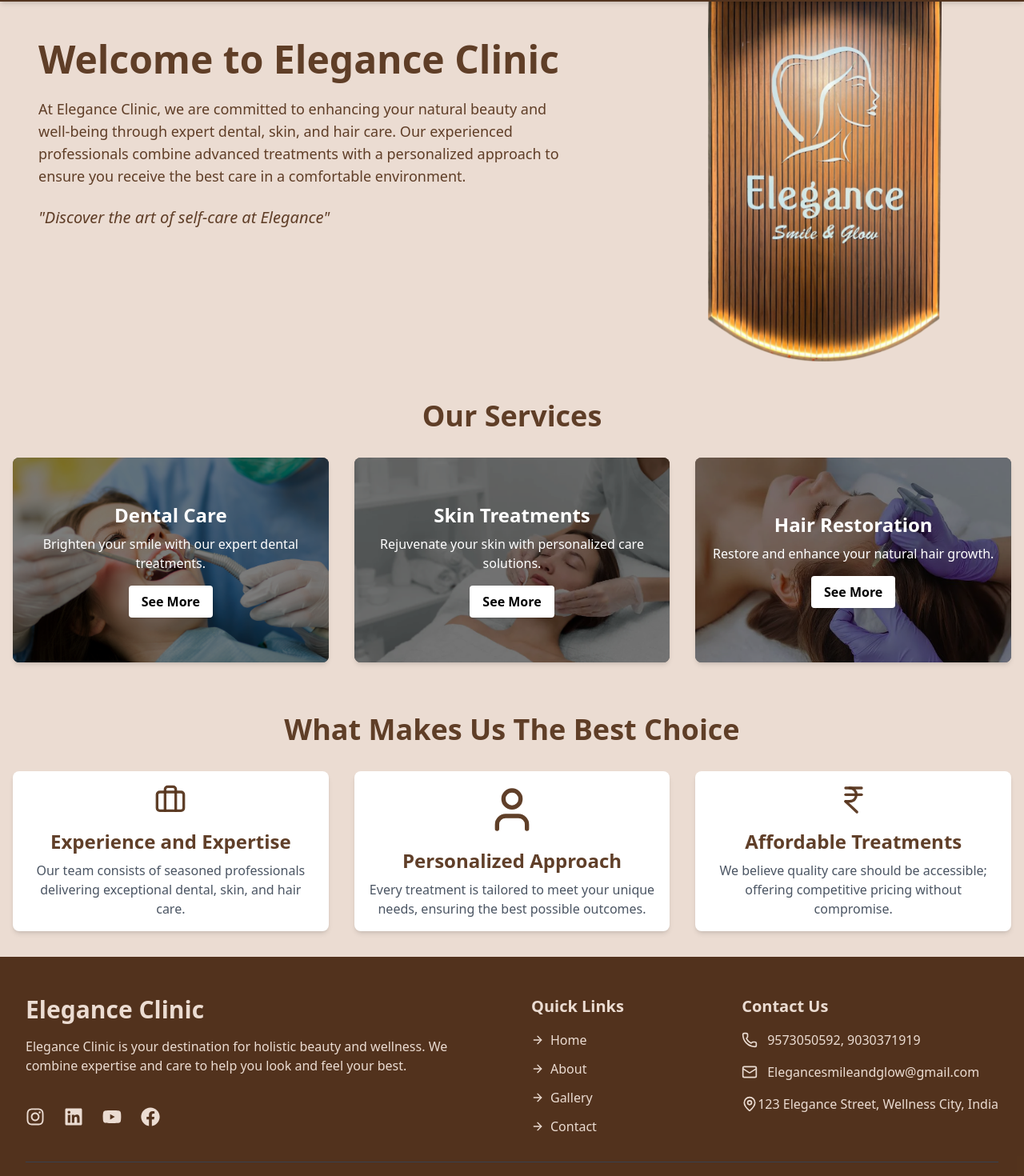
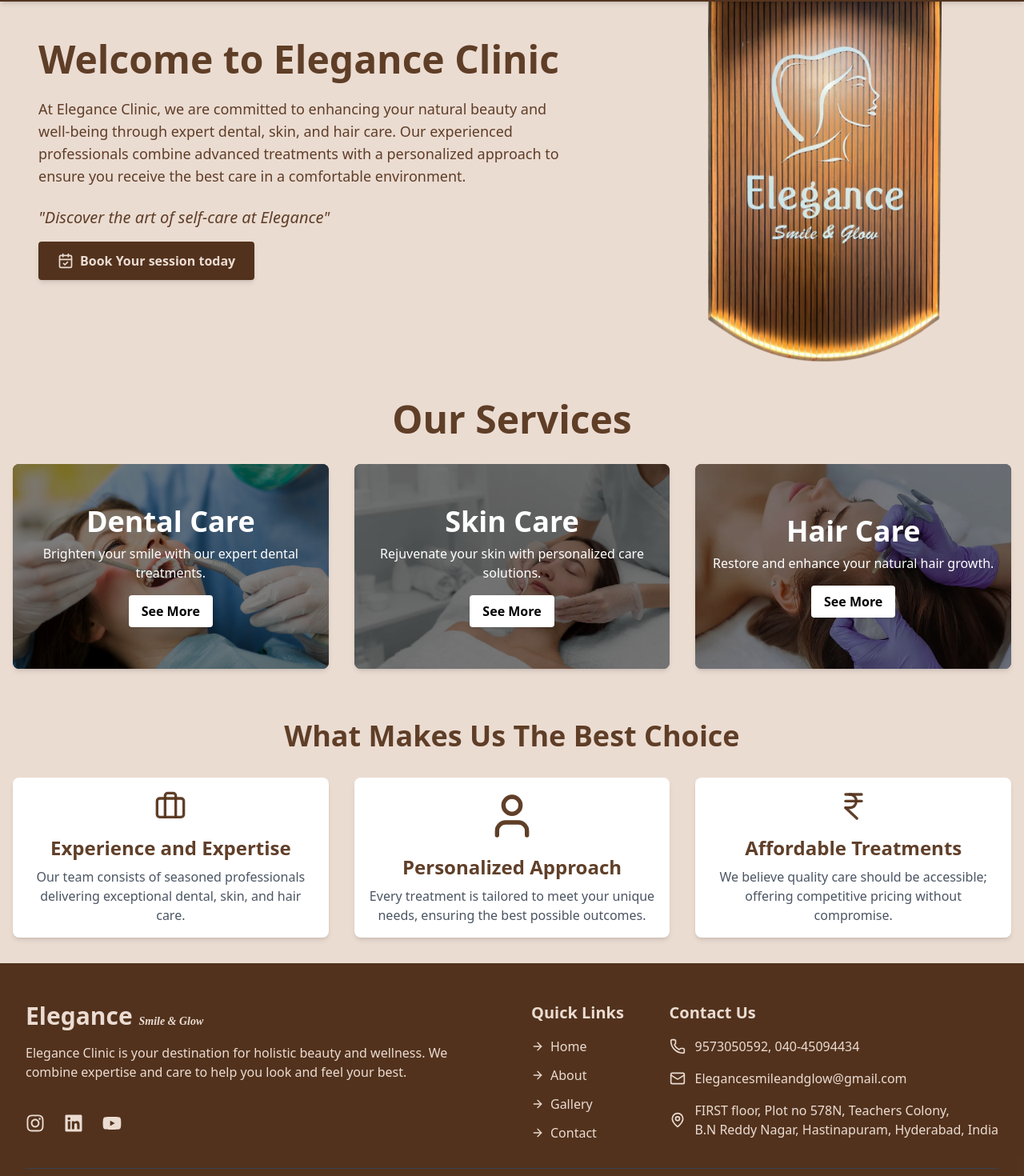
Before and after one commit to kmanichandana/elegance-clinic, a Next.js app: page / in a window 1280 px wide. Shown: the part 80-1550 px from the top of the page at 80% size. Built offline with nearby package versions, Linux system fonts and the light colour scheme.

Commit message:
added gmap and styling

```diff
--- a/src/app/admin/login/page.tsx
+++ b/src/app/admin/login/page.tsx
@@ -66,7 +66,7 @@ export default function AdminLogin() {
         </div>
         <button
           type="submit"
-          className="w-full bg-primary text-secondary py-3 rounded font-semibold hover:bg-secondary hover:text-primary transition"
+          className="w-full bg-primary text-secondary py-3 rounded font-semibold transition-transform transform hover:scale-105"
         >
           Login
         </button>
--- a/src/app/components/Footer.tsx
+++ b/src/app/components/Footer.tsx
@@ -13,7 +13,7 @@ export default function Footer() {
         <div className="flex flex-col">
           {/* Logo */}
           <div className="text-3xl font-bold mb-4">
-            Elegance Clinic
+            Elegance <span className="text-sm font-cursive italic">Smile &amp; Glow</span>
           </div>
 
           {/* Description */}
@@ -22,24 +22,21 @@ export default function Footer() {
             We combine expertise and care to help you look and feel your best.
           </p>
           <div className="mt-10 flex justify-start gap-6">
-            <Link href="https://instagram.com" target="_blank" className="hover:text-white transition">
+            <Link href="https://www.instagram.com/elegance_cosmetic_care?igsh=eWhycWs1ZXZ2dnEw&utm_source=qr" target="_blank" className="hover:text-white transition">
               <FaInstagram className="w-6 h-6" />
             </Link>
             <Link href="https://linkedin.com" target="_blank" className="hover:text-white transition">
               <FaLinkedin className="w-6 h-6" />
             </Link>
-            <Link href="https://youtube.com" target="_blank" className="hover:text-white transition">
+            <Link href="https://www.youtube.com/@Elegance_Dental_Clinic" target="_blank" className="hover:text-white transition">
               <FaYoutube className="w-6 h-6" />
-            </Link>
-            <Link href="https://facebook.com" target="_blank" className="hover:text-white transition">
-              <FaFacebook className="w-6 h-6" />
             </Link>
           </div>
         </div>
 
 
         {/* Right Half - Links + Contact Info */}
-        <div className="flex flex-col md:flex-row gap-8">
+        <div className="flex flex-col md:flex-row gap-25">
 
           {/* Quick Links */}
           <div className="flex-1">
@@ -78,15 +75,15 @@ export default function Footer() {
             <ul className="space-y-4">
               <li className="flex items-center">
                 <PhoneIcon className="w-5 h-5 mr-3" />
-                <span>9573050592, 9030371919</span>
+                <span>9573050592, 040-45094434</span>
               </li>
               <li className="flex items-center">
                 <MailIcon className="w-5 h-5 mr-3" />
                 <span>Elegancesmileandglow@gmail.com</span>
               </li>
               <li className="flex items-center">
-                <MapPinIcon className="w-5 h-5 mr-" />
-                <span>123 Elegance Street, Wellness City, India</span>
+                <MapPinIcon className="w-5 h-5 mr-3" />
+                <span>FIRST floor, Plot no 578N, Teachers Colony,<br></br> B.N Reddy Nagar, Hastinapuram, Hyderabad, India</span>
               </li>
             </ul>
           </div>
--- a/src/app/contact/page.tsx
+++ b/src/app/contact/page.tsx
@@ -5,7 +5,6 @@ import { MailIcon, PhoneIcon, MapPinIcon } from "lucide-react";
 export default function ContactPage() {
   return (
     <main className="min-h-screen bg-secondary text-primary py-16 px-4 md:px-8">
-
       {/* Page Title */}
       <div className="text-center mb-12">
         <h1 className="text-4xl font-bold mb-4">Contact Us</h1>
@@ -18,10 +17,10 @@ export default function ContactPage() {
       <div className="max-w-7xl mx-auto flex flex-col md:flex-row gap-12">
 
         {/* Left Side: Image + Contact Info */}
-        <div className="flex-1 bg-white rounded-lg shadow-lg p-6 flex flex-col items-center">
+        <div className="flex-1 bg-white rounded-lg shadow-lg flex flex-col items-center">
 
           {/* Image */}
-          <div className="w-full h-64 mb-8 overflow-hidden rounded-lg">
+          <div className="w-full h-64 overflow-hidden rounded-lg">
             <Image
               src="/images/c.png"
               alt="Clinic Contact"
@@ -31,7 +30,7 @@ export default function ContactPage() {
           </div>
 
           {/* Contact Info */}
-          <div className="space-y-6 text-center">
+          <div className="space-y-4 text-center">
             <div className="flex items-center justify-center gap-3 text-primary">
               <PhoneIcon className="w-5 h-5" />
               <span>+91 12345 67890</span>
@@ -42,10 +41,37 @@ export default function ContactPage() {
             </div>
             <div className="flex items-center justify-center gap-3 text-primary">
               <MapPinIcon className="w-5 h-5" />
-              <span>123 Elegance Street, Wellness City, India</span>
+              <span>FIRST floor, Plot no 578N, Teachers Colony,<br /> B.N Reddy Nagar, Hastinapuram, Hyderabad, India</span>
             </div>
+
+            {/* Google Map */}
+            <div className="w-full h-64 mt-2 rounded-lg overflow-hidden animate-fade-in-up transition duration-700 ease-in-out">
+            <iframe
+              title="Elegance Clinic Location"
+              src="https://www.google.com/maps/embed?pb=!1m18!1m12!1m3!1d3808.9773757234225!2d78.5511511744024!3d17.31664070484084!2m3!1f0!2f0!3f0!3m2!1i1024!2i768!4f13.1!3m3!1m2!1s0x3bcba30061200383%3A0x1253e3d350fb5cc8!2sElegance%20dental%20clinic!5e0!3m2!1sen!2sus!4v1747329288488!5m2!1sen!2sus"
+              width="100%"
+              height="100%"
+              style={{ border: 0 }}
+              allowFullScreen
+              loading="lazy"
+              referrerPolicy="no-referrer-when-downgrade"
+              className="rounded-lg shadow"
+            ></iframe>
+            <noscript>
+              <p className="text-sm text-center mt-2">
+                Map not visible?{" "}
+                <a
+                  href="https://www.google.com/maps/place/Elegance+dental+clinic"
+                  className="underline text-blue-600"
+                  target="_blank"
+                  rel="noopener noreferrer"
+                >
+                  View on Google Maps
+                </a>
+              </p>
+            </noscript>
           </div>
-
+          </div>
         </div>
 
         {/* Right Side: Contact Form */}
@@ -71,7 +97,7 @@ export default function ContactPage() {
               <textarea className="w-full p-3 border rounded focus:outline-none focus:ring-2 focus:ring-primary" rows={4} placeholder="Your Message"></textarea>
             </div>
 
-            <button type="submit" className="bg-primary text-secondary px-6 py-3 rounded hover:bg-secondary hover:text-primary transition font-semibold">
+            <button type="submit" className="bg-primary text-secondary px-6 py-3 rounded font-semibold transition-transform transform hover:scale-105 ">
               Send Message
             </button>
           </form>
--- a/src/app/page.tsx
+++ b/src/app/page.tsx
@@ -1,6 +1,6 @@
 import Link from "next/link";
 import Image from 'next/image';
-import { BriefcaseIcon, UserIcon, IndianRupeeIcon  } from "lucide-react";
+import { BriefcaseIcon, UserIcon, IndianRupeeIcon, CalendarCheck   } from "lucide-react";
 
 export default function Home() {
   return (
@@ -16,7 +16,14 @@ export default function Home() {
               Our experienced professionals combine advanced treatments with a personalized approach to ensure you receive the best care in a comfortable environment.
             </p>
             <p className="text-xl italic text-[#58361ef3]">&quot;Discover the art of self-care at Elegance&quot;</p>
+            <Link href="/appointment" scroll={false}>
+              <button className="mt-4 inline-flex items-center bg-primary text-secondary px-6 py-3 rounded font-semibold transition-transform duration-300 ease-in-out transform hover:scale-105 shadow-md">
+                <CalendarCheck className="w-5 h-5 mr-2" />
+                Book Your session today
+              </button>
+            </Link>
           </div>
+
 
           {/* Right Section – 50% */}
           <div className="md:w-2/5 flex justify-around">
@@ -33,7 +40,7 @@ export default function Home() {
         {/* Services Section */}
       <div className="mt-12 px-4">
         {/* Heading */}
-        <h2 className="text-4xl font-bold text-center text-[#58361ef3] mb-8">
+        <h2 className="text-5xl font-bold text-center text-[#58361ef3] mb-8">
           Our Services
         </h2>
 
@@ -50,7 +57,7 @@ export default function Home() {
               className="w-full h-64 object-cover opacity-80 rounded-lg"
             />
             <div className="absolute inset-0 flex flex-col justify-center items-center text-white bg-black bg-opacity-40 rounded-lg p-4">
-              <h3 className="text-2xl font-bold mb-2">Dental Care</h3>
+              <h3 className="text-4xl font-bold mb-2">Dental Care</h3>
               <p className="text-center mb-4">
                 Brighten your smile with our expert dental treatments.
               </p>
@@ -66,13 +73,13 @@ export default function Home() {
           <div className="relative w-full md:w-1/3 bg-black rounded-lg shadow-md transform transition-transform duration-300 hover:scale-105 hover:shadow-lg">
             <Image
               src="/images/s-hero.webp"
-              alt="Skin Treatments"
+              alt="Skin Care"
               width={500}
               height={500}
               className="w-full h-64 object-cover rounded-lg opacity-80"
             />
             <div className="absolute inset-0 flex flex-col justify-center items-center text-white bg-black bg-opacity-40 rounded-lg p-4">
-              <h3 className="text-2xl font-bold mb-2">Skin Treatments</h3>
+              <h3 className="text-4xl font-bold mb-2">Skin Care</h3>
               <p className="text-center mb-4">
                 Rejuvenate your skin with personalized care solutions.
               </p>
@@ -88,13 +95,13 @@ export default function Home() {
           <div className="relative w-full md:w-1/3 bg-black rounded-lg shadow-md transform transition-transform duration-300 hover:scale-105 hover:shadow-lg">
             <Image
               src="/images/h-hero.webp"
-              alt="Hair Restoration"
+              alt="Hair Care"
               width={500}
               height={500}
               className="w-full h-64 object-cover rounded-lg opacity-80"
             />
             <div className="absolute inset-0 flex flex-col justify-center items-center text-white bg-black bg-opacity-40 rounded-lg p-4">
-              <h3 className="text-2xl font-bold mb-2">Hair Restoration</h3>
+              <h3 className="text-4xl font-bold mb-2">Hair Care</h3>
               <p className="text-center mb-4">
                 Restore and enhance your natural hair growth.
               </p>
--- a/src/app/services/hair/page.tsx
+++ b/src/app/services/hair/page.tsx
@@ -5,7 +5,7 @@ import { useEffect, useState } from "react";
 
 const services = [
   { name: "Anti-Dandruff Treatment", id: "anti-dandruff" },
-  { name: "Hair Fall Control - PRP", id: "hairfall-prp" },
+  { name: "Hair Fall Control - Stem cell Therapy", id: "hairfall-prp" },
   { name: "Hair Fall Control - GFC", id: "hairfall-gfc" },
   { name: "Hair Fall Control - Q678", id: "hairfall-q678" },
   { name: "Hair Fall Control - Laser Comb", id: "hairfall-lasercomb" },
@@ -126,9 +126,9 @@ export default function HairServicePage() {
           {/* PRP */}
           <section id="hairfall-prp" className="flex flex-col h-auto md:flex-row items-center md:h-[300px] shadow-md p-4 rounded-lg">
             <div className="flex-1 h-full flex flex-col justify-evenly pr-2">
-              <h2 className="text-2xl font-bold text-primary mb-4">Hair Fall Control - PRP</h2>
+              <h2 className="text-2xl font-bold text-primary mb-4">Hair Fall Control - Stel Cell Therapy</h2>
               <p className="text-gray-700">
-                PRP therapy boosts hair regrowth by using your body&rsquo;s natural healing properties. It is a safe and effective way to combat thinning hair.
+                Stem Cell Therapy revitalizes hair follicles and stimulates natural hair growth at the cellular level. It offers a cutting-edge, non-invasive solution to combat hair thinning and loss.
               </p>
             </div>
             <div className="h-full flex justify-end items-center">
```
Also changed, not shown: src/app/admin/appointments/page.tsx (+4 -4 lines), src/app/components/Header.tsx (+5 -5 lines), tailwind.config.js (+13 -8 lines).
